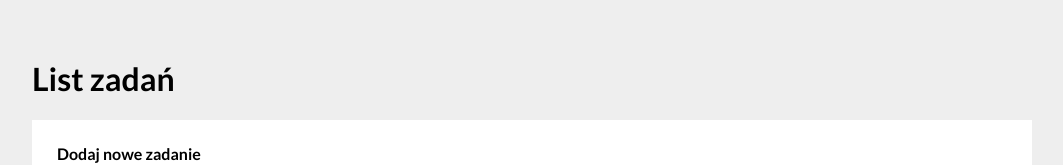
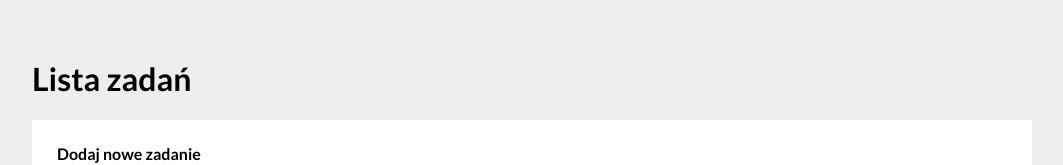
Before and after one commit to michalwodniczak/todo-list-react, a React (Create React App) app: page / in a window 1280 px wide. Shown: the top 165 px of the page, without its empty margins (108-1171 px from the left). Built offline with nearby package versions, Linux system fonts and the light colour scheme.

Commit message:
corrected title

```diff
--- a/src/features/tasks/Tasks.js
+++ b/src/features/tasks/Tasks.js
@@ -26,7 +26,7 @@ function Tasks() {
   return (
     <Container>
         <Header
-          title="List zadań"
+          title="Lista zadań"
         />
         <main>
           <Section
```
